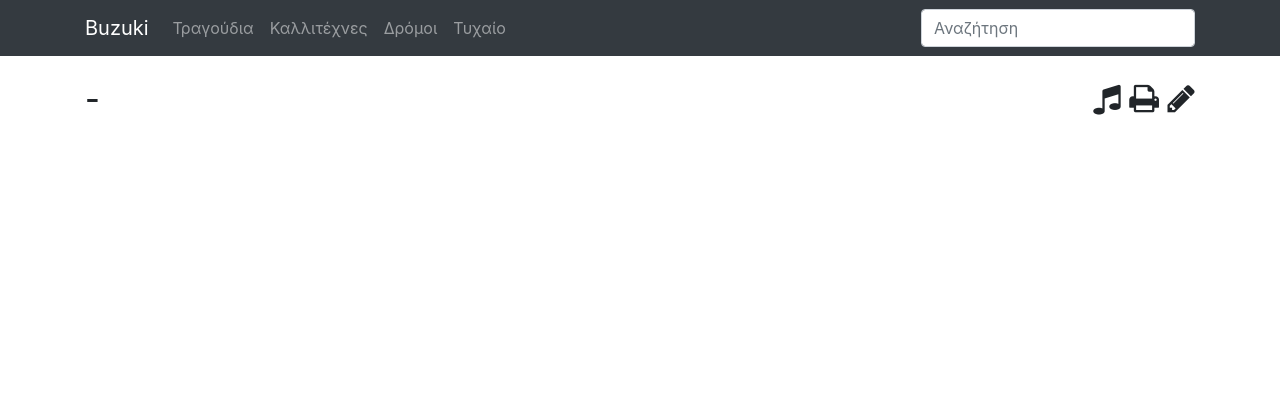
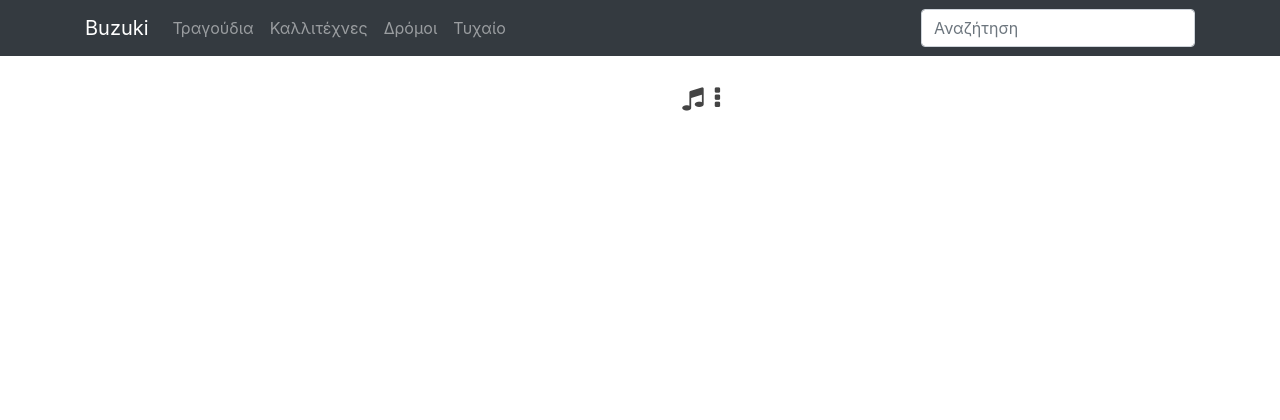
Before and after one commit to forkbong/buzuki, a Python web app: template buzuki/templates/song.html in a window 1280 px wide. Shown: the top 420 px of the page. Run offline with Jinja, Linux system fonts and the light colour scheme; the template is opened without the code that fills it, so the values that code supplies are empty; some libraries are stand-ins or nearby versions.

Commit message:
Improve UI in detail pages

```diff
--- a/buzuki/scales.py
+++ b/buzuki/scales.py
@@ -9,11 +9,12 @@
 
 
 class Scale(Model):
-    def __init__(self, name, ascending, descending, chords):
+    def __init__(self, name, ascending, descending, chords, structure):
         self.name = name
         self.ascending = ascending
         self.descending = descending
         self.chords = chords
+        self.structure = structure
         self.root = 'D'
 
     @classmethod
@@ -29,6 +30,7 @@
             s.get('ascending'),
             s.get('descending'),
             s.get('chords'),
+            s.get('structure'),
         )
 
     @classmethod
--- a/buzuki/static/style.css
+++ b/buzuki/static/style.css
@@ -51,10 +51,6 @@
   color: #212529;
 }
 
-div.no-underline a:hover {
-  text-decoration: none;
-}
-
 /* https://stackoverflow.com/a/28286277 */
 #autocomplete {
   position: absolute;
@@ -81,3 +77,19 @@
 #autocomplete > li.selected {
   background-color: #eeeeee;
 }
+
+a.dropdown-button {
+  font-size: 25px;
+  color: #444444;
+}
+
+a.dropdown-button:hover {
+  color: #222222;
+  text-decoration: none;
+}
+
+div.subtitle {
+  display: flex;
+  justify-content: space-between;
+  align-items: center;
+}
--- a/buzuki/templates/base.html
+++ b/buzuki/templates/base.html
@@ -40,6 +40,15 @@
                    aria-label="Search">
             <ul id="autocomplete"></ul>
           </div>
+          {% if admin %}
+          <ul class="navbar-nav">
+            <li class="nav-item">
+              <a class="nav-link" href="{{ url_for('admin.logout') }}" title="Αποσύνδεση">
+                <i class="fa fa-power-off" aria-hidden="true"></i>
+              </a>
+            </li>
+          </ul>
+          {% endif %}
         </div>
       </div>
     </nav>
@@ -52,19 +61,8 @@
         {{ message }}
       </div>
       {% endfor %}
-      <div class="row my-1">
-        <div class="col-lg-9">
-          <h2 id="header-title">{% block header %}{{ title }}{% endblock %}</h2>
-        </div>
-        <div class="col-lg-3 no-underline">
-          <h2 class="float-lg-right">
-            {% block extra_header %}{% endblock %}
-            {% if admin %}
-            <a href="{{ url_for('admin.add') }}" title="Νέο τραγούδι"><i class="fa fa-file" aria-hidden="true"></i></a>
-            <a href="{{ url_for('admin.logout') }}" title="Αποσύνδεση"><i class="fa fa-power-off" aria-hidden="true"></i></a>
-            {% endif %}
-          </h2>
-        </div>
+      <div class="my-3">
+        <h2 id="header-title">{% block header %}{{ title }}{% endblock %}</h2>
       </div>
       <div class="mt-2">
         {% block content %}{% endblock %}
--- a/buzuki/templates/partials/transpose.html
+++ b/buzuki/templates/partials/transpose.html
@@ -1,4 +1,4 @@
-<a href="#" class="dropdown" data-toggle="dropdown" title="Μετατροπία">
+<a href="#" class="dropdown-button" data-toggle="dropdown" title="Μετατροπία">
   <i class="fa fa-music"></i>
 </a>
 <div class="dropdown-menu dropdown-menu-right">
--- a/buzuki/templates/song.html
+++ b/buzuki/templates/song.html
@@ -5,38 +5,64 @@
 {%- endblock %}
 
 {% block header %}
-<a href="{{ url_for('main.artist', slug=song.artist_slug) }}">{{ song.artist }}</a> - {{ song.name }}
+{{ song.name }}
 {%- endblock %}
-
-{% block extra_header %}
-{% include 'partials/transpose.html' %}
-<a href="{{ url_for('main.songprint', slug=song.slug, semitones=semitones, root=root) }}"
-   id="print-button"
-   title="Print">
-  <i class="fa fa-print" aria-hidden="true"></i>
-</a>
-<a {% if semitones or root %}
-   href="{{ url_for('admin.save', slug=song.slug, semitones=semitones, root=root) }}"
-   {% else %}
-   href="" hidden
-   {% endif %}
-   id="save-button" title="Save">
-  <i class="fa fa-save" aria-hidden="true"></i>
-</a>
-<a href="{{ url_for('admin.edit', slug=song.slug) }}" title="Edit">
-  <i class="fa fa-pencil" aria-hidden="true"></i>
-</a>
-{% if admin %}
-<a href="#" data-toggle="modal" data-target="#deleteModal" title="Delete">
-  <i class="fa fa-trash" aria-hidden="true"></i>
-</a>
-{% endif %}
-{% endblock %}
 
 {% block content %}
 <div class="row">
   <div class="col-lg-7">
-    <pre id="song-info">{{ song.info(html=True)|safe}}</pre>
+    <div class="subtitle">
+      <h5>
+        <a href="{{ url_for('main.artist', slug=song.artist_slug) }}">{{ song.artist }}</a>
+      </h5>
+      <span>
+        <span>
+          {% include 'partials/transpose.html' %}
+        </span>
+        <span>
+          <a href="#"
+             id="more-options-menu-button"
+             class="dropdown-button ml-1"
+             data-toggle="dropdown"
+             title="Επιλογές">
+            <i class="fa fa-ellipsis-v" aria-hidden="true"></i>
+          </a>
+          <div class="dropdown-menu dropdown-menu-right" aria-labelledby="more-options-menu-button">
+            {% if admin %}
+            <a class="dropdown-item" href="{{ url_for('admin.add') }}">
+              <i class="fa fa-file" aria-hidden="true"></i>
+              &nbsp;Νέο
+            </a>
+            <a class="dropdown-item" href="{{ url_for('admin.edit', slug=song.slug) }}">
+              <i class="fa fa-pencil" aria-hidden="true"></i>
+              &nbsp;Επεξεργασία
+            </a>
+            <a class="dropdown-item" href="#" data-toggle="modal" data-target="#deleteModal" >
+              <i class="fa fa-trash" aria-hidden="true"></i>
+              &nbsp;Διαγραφή
+            </a>
+            {% endif %}
+            <a class="dropdown-item"
+               {% if semitones or root %}
+               href="{{ url_for('admin.save', slug=song.slug, semitones=semitones, root=root) }}"
+               {% else %}
+               href="#" hidden
+               {% endif %}
+               id="save-button">
+              <i class="fa fa-save" aria-hidden="true"></i>
+              &nbsp;Αποθήκευση
+            </a>
+            <a class="dropdown-item"
+               href="{{ url_for('main.songprint', slug=song.slug, semitones=semitones, root=root) }}"
+               id="print-button">
+              <i class="fa fa-print" aria-hidden="true"></i>
+              &nbsp;Εκτύπωση
+            </a>
+          </div>
+        </span>
+      </span>
+    </div>
+    <pre class="mt-2" id="song-info">{{ song.info(html=True)|safe}}</pre>
   </div>
   <div class="col-lg-5">
     {% if song.youtube_id %}
```
Also changed, not shown: buzuki/templates/scale.html (+8 -6 lines).
